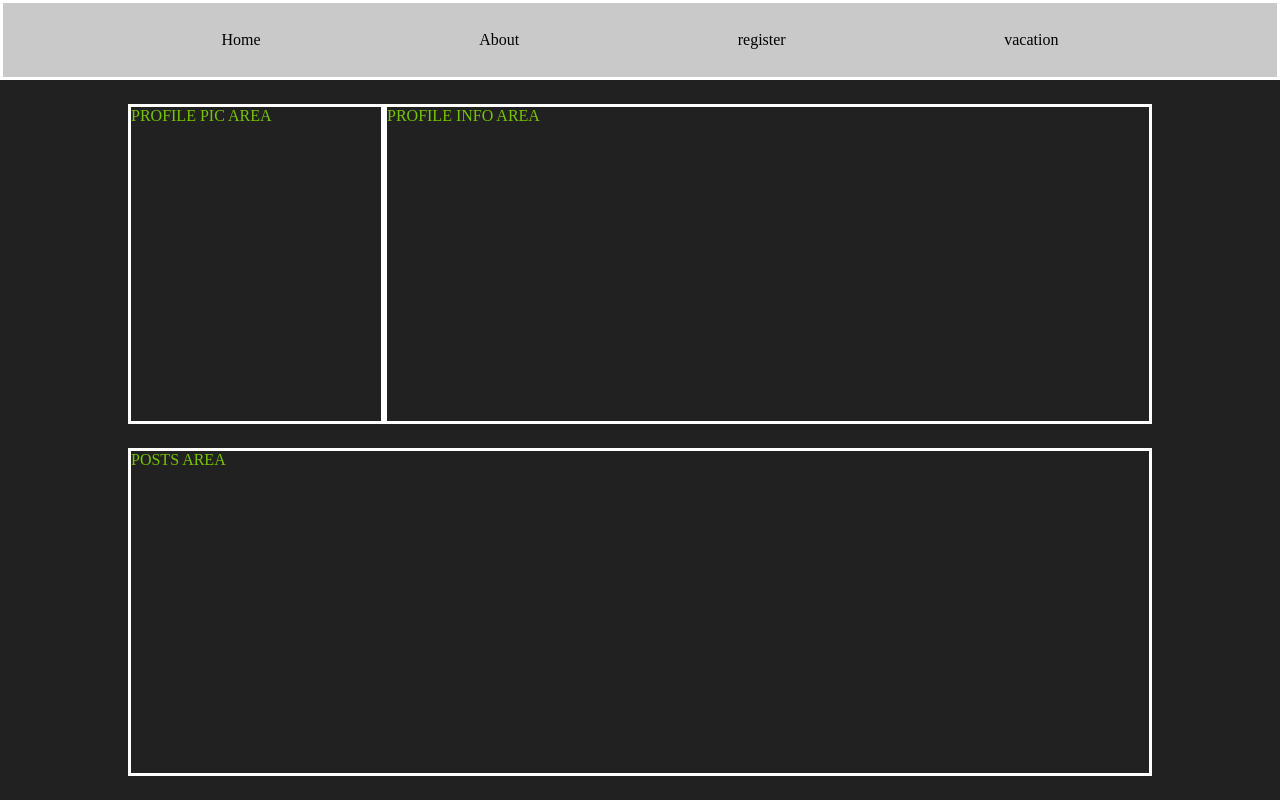
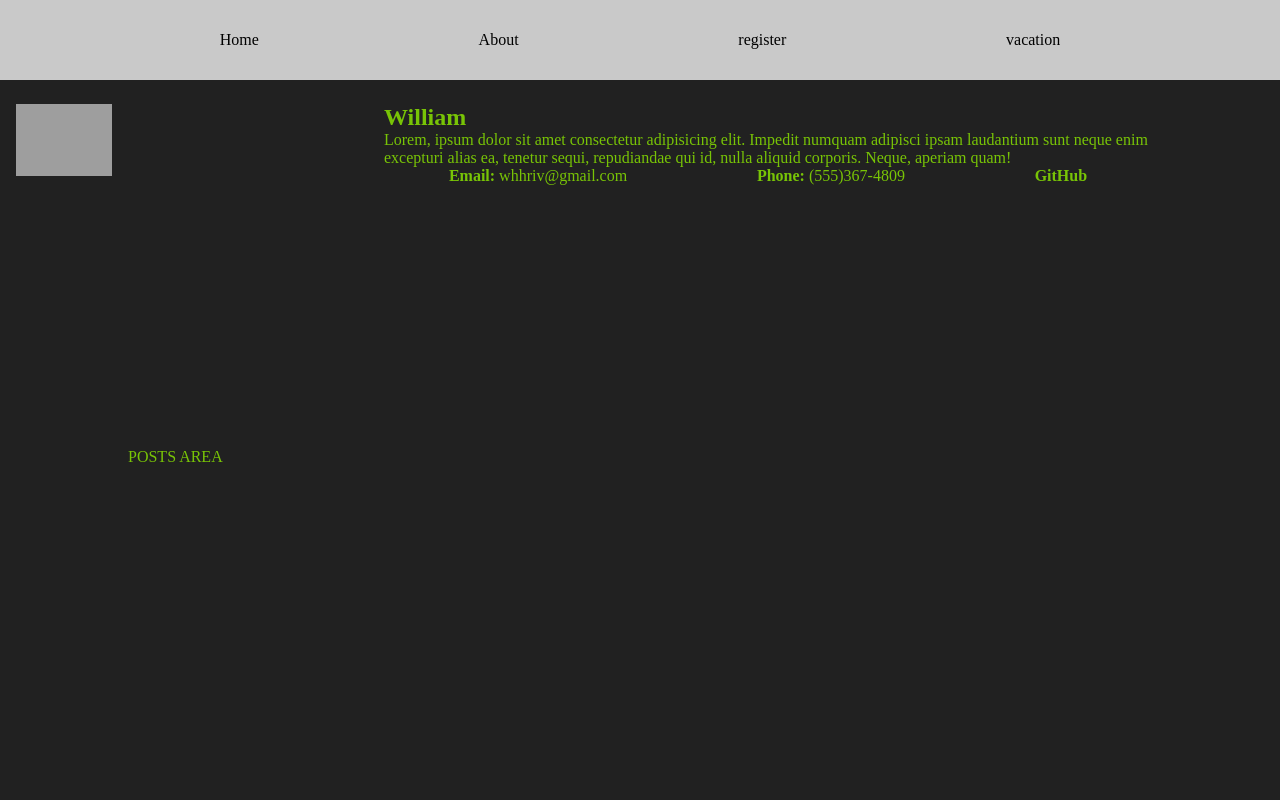
Before and after one commit to whhriv/css_grid_example, a plain HTML site: page index.html in a window 1280 px wide. Drawn offline with Linux system fonts and the light colour scheme; grey boxes are pictures that could not be loaded.

Commit message:
broken, trying to follow but going too fast

```diff
--- a/css/main.css
+++ b/css/main.css
@@ -45,10 +45,42 @@ body {
 }
 .prof-pic {
     grid-area: prof-pic;
+    align-self: center;
+
+}
+.image-container {
+
+    display: flex;
+    flex-direction: column;
+    justify-content: center;
+    max-width: 75%;
+    margin: auto;
+}
+.contact {
+    width: 100%;
+    display: flex;
+    justify-content: space-around;
+}
+#prof-img {
+    display: grid;
+    /* justify-content: end; */
+    max-height: 18%;
+
+}
+.area-border {
+    border: 2px white;
 }
 .prof-info {
     grid-area: prof-info;
 }
+.info-container {
+    height: 100%;
+    padding: 0 3vh;
+    display: flex;
+    flex-direction: column;
+    justify-content: space-evenly;
+
+}
 .posts {
     grid-area: posts;
 }
--- a/index.html
+++ b/index.html
@@ -18,8 +18,18 @@
                 <a href="#">vacation</a>
                 </div>
             </div>
-            <div class="prof-pic area-border">PROFILE PIC AREA</div>
-            <div class="prof-info area-border">PROFILE INFO AREA</div>
+            <div class="prof-info area-border">
+                <h2>William</h2>
+                <p>Lorem, ipsum dolor sit amet consectetur adipisicing elit. Impedit numquam adipisci ipsam laudantium sunt neque enim excepturi alias ea, tenetur sequi, repudiandae qui id, nulla aliquid corporis. Neque, aperiam quam!</p>
+                <div class="contact">
+                    <p><b>Email: </b>whhriv@gmail.com</p>
+                    <p><b>Phone: </b>(555)367-4809</p>
+                    <p><b>GitHub</b></p>
+                </div>
+            </div>
+            <div class="prof-img area-border">
+                <div class="image-container"><img src="./me-bird.jpg"></div>
+            </div>
             <div class="posts area-border">POSTS AREA</div>
         </div>
 
```
Also changed, not shown: 2 other files.
